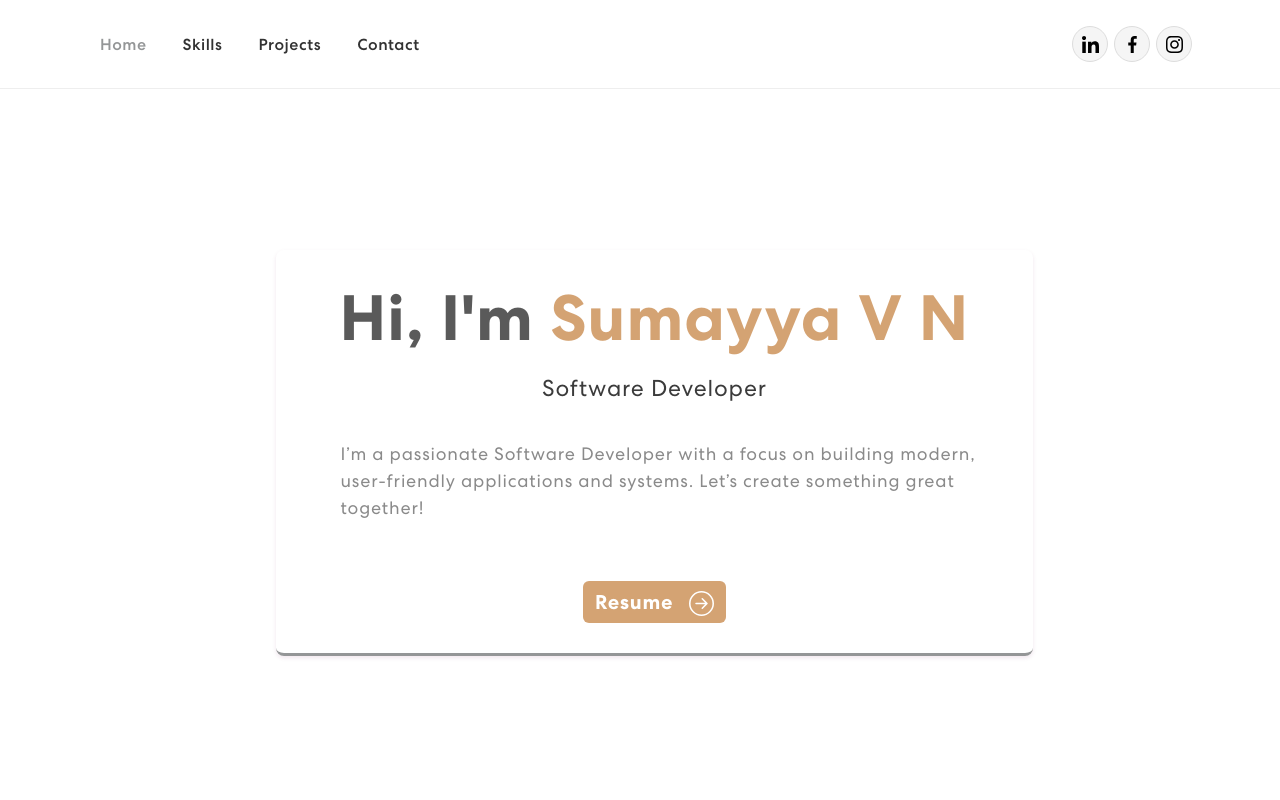
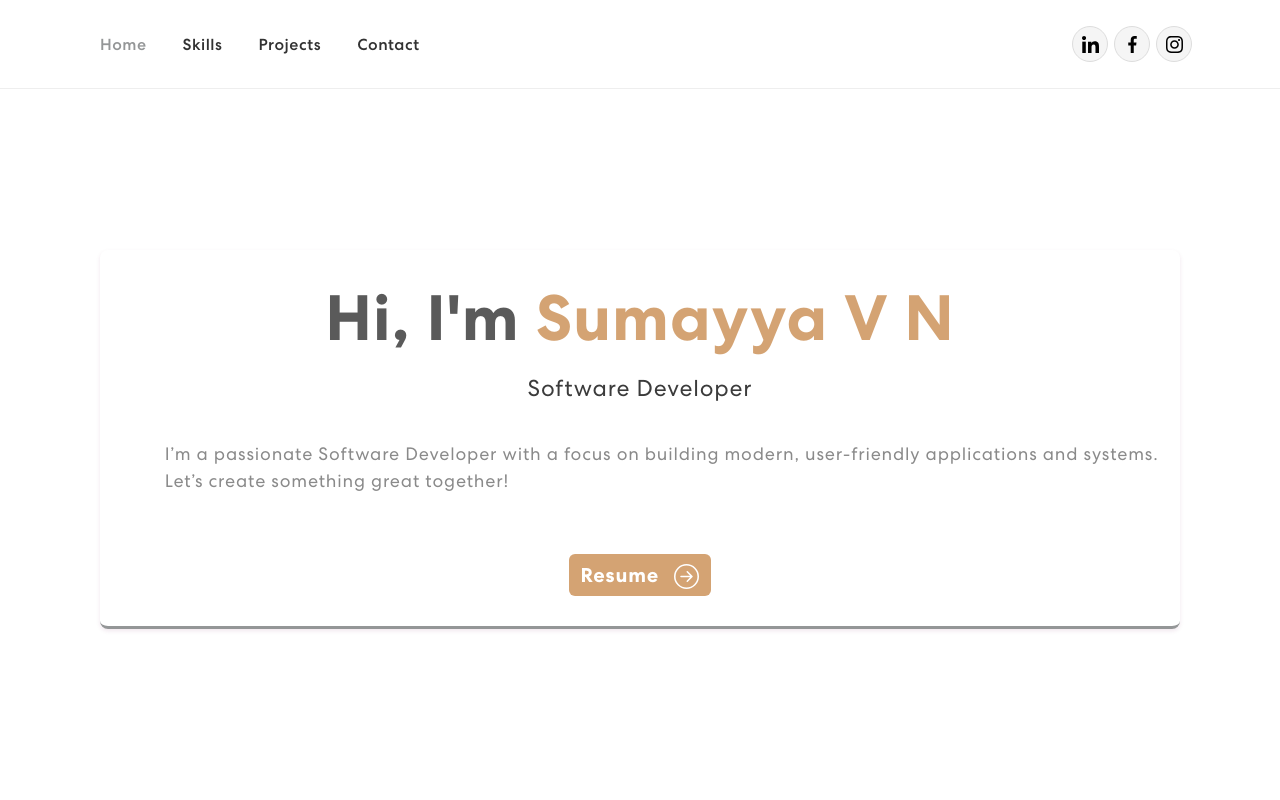
Before and after one commit to SumayyaVN9/portfolioNew, a React (Create React App) app: page / in a window 1280 px wide. Shown: the top 800 px of the page. Built offline with nearby package versions, Linux system fonts and the light colour scheme; the HTML template or start-up script is replaced by a standard one.

Commit message:
Update App.css and Banner.js

```diff
--- a/src/App.css
+++ b/src/App.css
@@ -20,7 +20,7 @@
   box-shadow: 0 2px 4px rgba(116, 20, 87, 0.1);
   border-bottom: 3px solid #949697;
   margin-bottom: 10px;
-  margin-left: 27%;
+  /* margin-left: 27%; */
 }
 
 /* --- Responsive Fixes --- */
--- a/src/components/Banner.js
+++ b/src/components/Banner.js
@@ -6,7 +6,7 @@ export const Banner = () => {
     <section className="banner" id="home">
       <Container>
         <Row className="align-items-center">
-          <Col xs={12} md={6} xl={7}>
+          {/* <Col xs={12} md={6} xl={7}> */}
             <div className="box">
               <h1>Hi, I'm <span>Sumayya V N</span></h1>
               <h4>Software Developer</h4>
@@ -37,7 +37,7 @@ export const Banner = () => {
     Resume <BsArrowRightCircle className="btn-icon" />
   </Button>
             </div>
-          </Col>
+          {/* </Col> */}
         </Row>
       </Container>
     </section>
```
